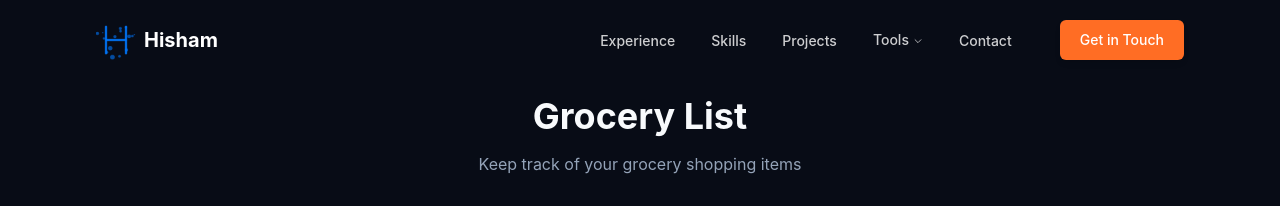
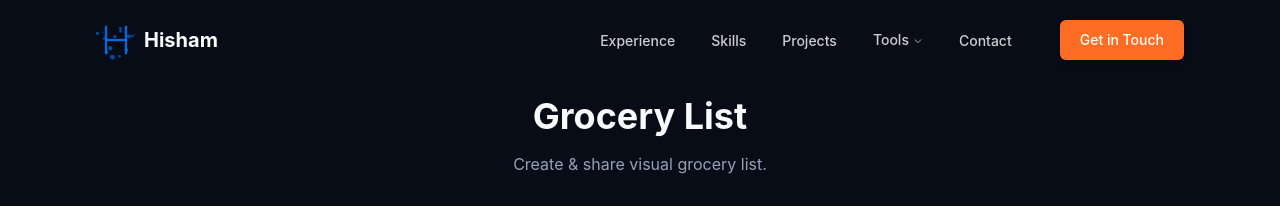
Before and after one commit to hisham86/career-spotlight-portfolio, a React (Vite) app: page /tools/grocery-list in a window 1280 px wide. Shown: the top 206 px of the page. Built offline with nearby package versions, Linux system fonts and the light colour scheme.

Commit message:
Update grocery list description
Updated the description text in `src/pages/GroceryList.tsx`.

```diff
--- a/src/pages/GroceryList.tsx
+++ b/src/pages/GroceryList.tsx
@@ -31,7 +31,7 @@ const GroceryList = () => {
           <div className="text-center mb-8">
             <h1 className="text-4xl font-bold mb-4">Grocery List</h1>
             <p className="text-muted-foreground">
-              Keep track of your grocery shopping items
+              Create & share visual grocery list.
             </p>
           </div>
 
```
